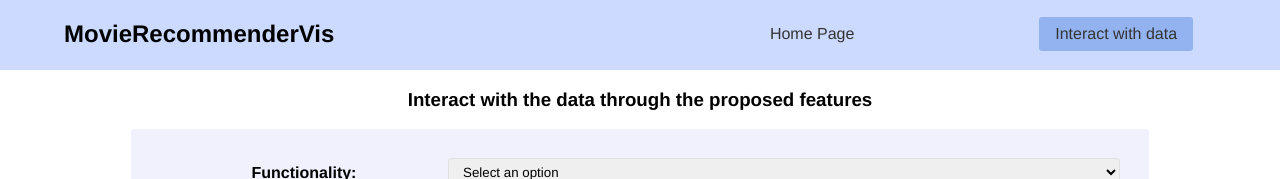
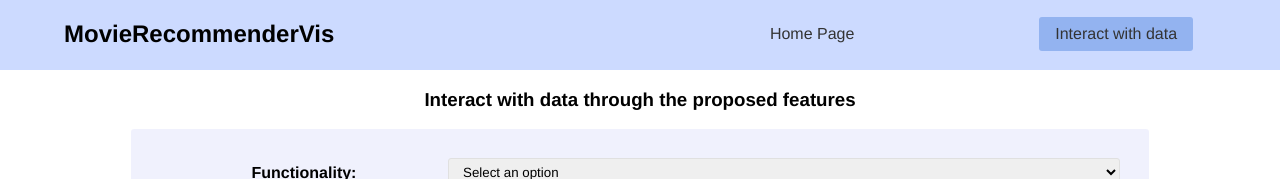
Before and after one commit to alicefortuni/MovieRecommenderVis, a plain HTML site: page Frontend/index.html in a window 1280 px wide. Both pictures are taken after a click on the link "Interact with data". Shown: the top 179 px of the page. Drawn offline with Linux system fonts and the light colour scheme; a script that the page names is missing.

Commit message:
Changed frontend title

```diff
--- a/Frontend/index.html
+++ b/Frontend/index.html
@@ -31,7 +31,7 @@
 
         </section>
         <section id="interactWithVis" style="display: none">
-            <h3>Interact with the data through the proposed features </h3>
+            <h3>Interact with data through the proposed features </h3>
             <div class="form_container">
                 <form id="interactForm">
                     <item id="selectFunct_item">
```
Also changed, not shown: img/frontend.png.
